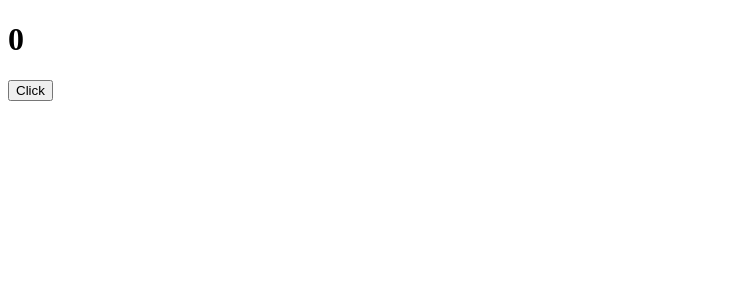
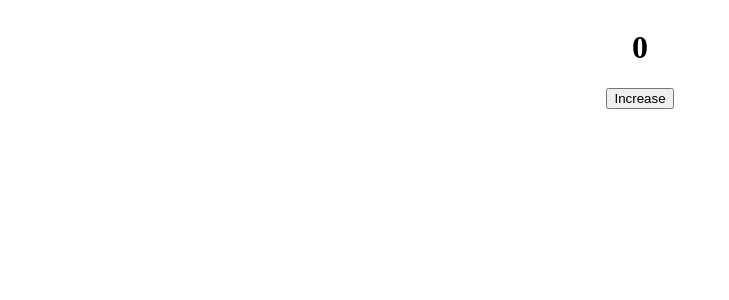
Before and after one commit to AleksMaifet/webpack-starter, a React app: page / in a window 1280 px wide. Shown: the top 300 px of the page, without its empty margins (0-729 px from the left). Built offline with nearby package versions, Linux system fonts and the light colour scheme.

Commit message:
add vercel config

```diff
--- a/package.json
+++ b/package.json
@@ -25,6 +25,7 @@
     "@babel/preset-env": "^7.20.2",
     "@babel/preset-react": "^7.18.6",
     "@babel/preset-typescript": "^7.18.6",
+    "@types/styled-components": "^5.1.26",
     "@types/webpack": "^5.28.0",
     "@typescript-eslint/eslint-plugin": "^5.45.0",
     "@typescript-eslint/parser": "^5.45.0",
@@ -42,6 +43,7 @@
     "express": "^4.18.2",
     "html-webpack-plugin": "^5.5.0",
     "prettier": "^2.8.0",
+    "styled-components": "^5.3.6",
     "terser-webpack-plugin": "^5.3.6",
     "ts-loader": "^9.4.1",
     "tsconfig-paths-webpack-plugin": "^4.0.0",
--- a/src/components/App/index.tsx
+++ b/src/components/App/index.tsx
@@ -1,22 +1,27 @@
 import React, { ReactElement, useState } from 'react';
 
+import { ButtonContainer, Container, TitleContainer } from './styles';
+
 const DEFAULT_VALUE = 0;
-const BUTTON_TITLE = 'Click';
+const BUTTON_TITLE = 'Increase';
 
 const App = (): ReactElement => {
   const [count, setCount] = useState<number>(DEFAULT_VALUE);
 
   const handleCount = (): void => {
+    if (count >= 5) {
+      return;
+    }
     setCount(prev => prev + 1);
   };
 
   return (
-    <>
-      <h1>{count}</h1>
-      <button type="button" onClick={handleCount}>
+    <Container>
+      <TitleContainer count={count === 5}>{count}</TitleContainer>
+      <ButtonContainer type="button" onClick={handleCount}>
         {BUTTON_TITLE}
-      </button>
-    </>
+      </ButtonContainer>
+    </Container>
   );
 };
 
--- /dev/null
+++ b/src/components/App/styles.ts
@@ -0,0 +1,16 @@
+import styled from 'styled-components';
+
+import { ITitleContainer } from './types';
+
+export const Container = styled.div`
+  display: flex;
+  justify-content: center;
+  align-items: center;
+  flex-direction: column;
+`;
+
+export const TitleContainer = styled.h1<ITitleContainer>`
+  color: ${({ count }) => (count ? 'red' : 'black')};
+`;
+
+export const ButtonContainer = styled.button``;
--- /dev/null
+++ b/src/components/App/types.ts
@@ -0,0 +1,3 @@
+export interface ITitleContainer {
+  count: boolean;
+}
```
Also changed, not shown: 4 other files (tests, documents, lock files or other folders).
